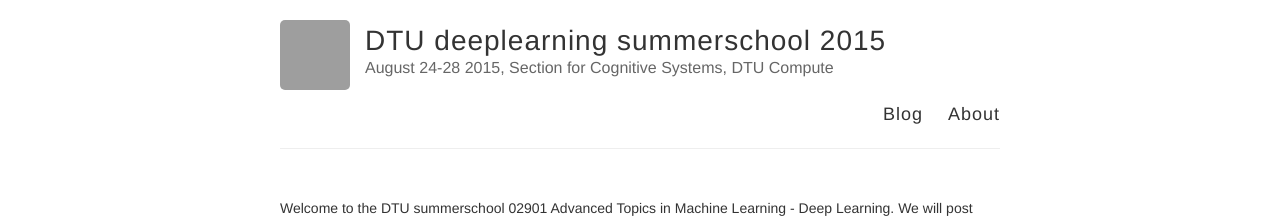
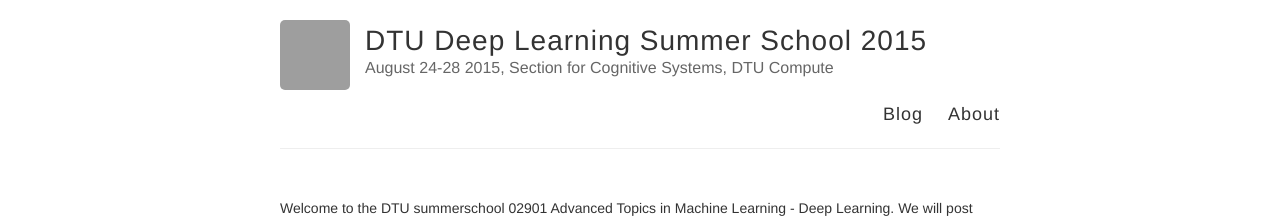
Before and after one commit to JMDP5/DTU-deeplearning.github.io, a Jekyll site: the page built from index.html, in a window 1280 px wide. Shown: the top 219 px of the page. Built offline with Jekyll 4.4.1, drawn with Linux system fonts in a browser that asks for light colours; Markdown is read by kramdown in place of the engine named in the settings; grey boxes are pictures that could not be loaded.

Commit message:
spelling

```diff
--- a/_config.yml
+++ b/_config.yml
@@ -3,7 +3,7 @@
 #
 
 # Name of your site (displayed in the header)
-name: DTU deeplearning summerschool 2015
+name: DTU Deep Learning Summer School 2015
 
 # Short bio or description (displayed in the header)
 description: "August 24-28 2015, Section for Cognitive Systems, DTU Compute"
```
